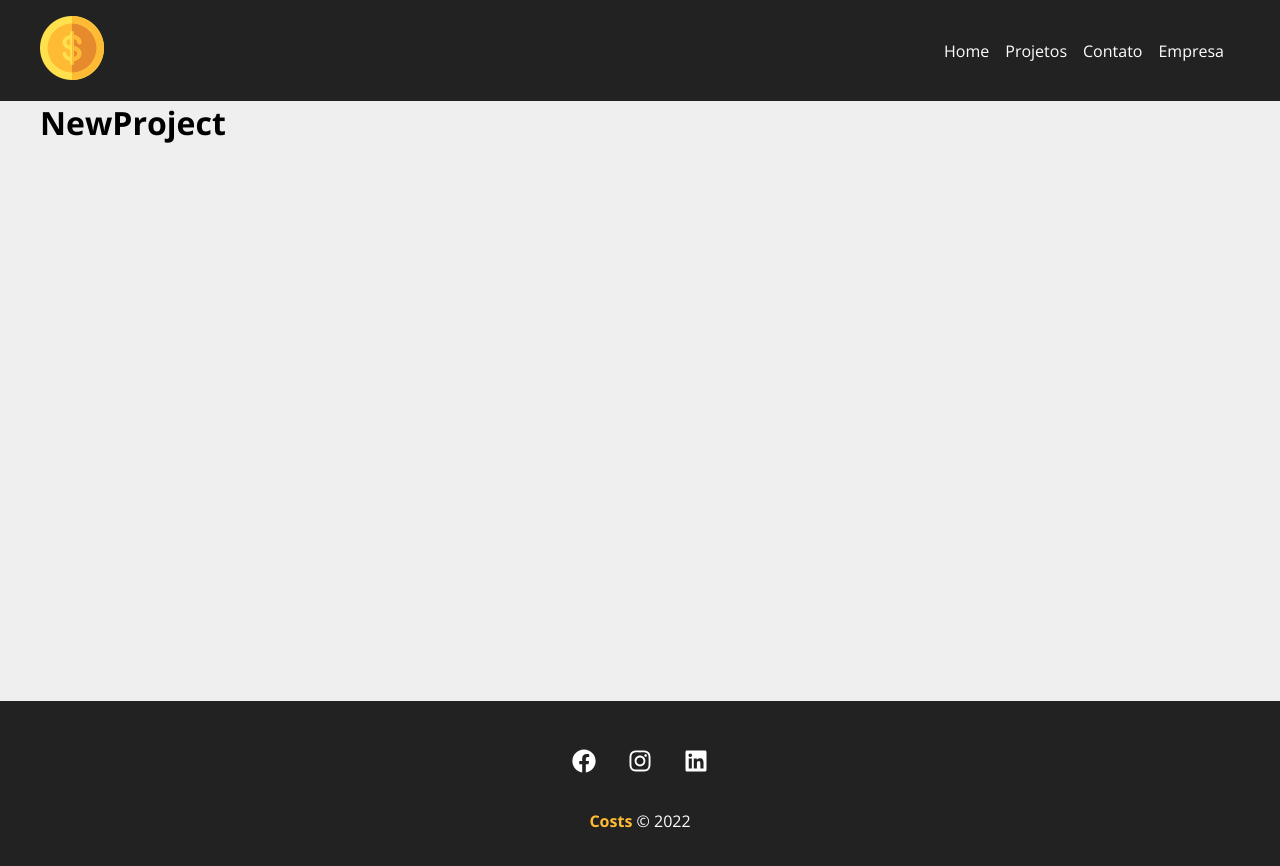
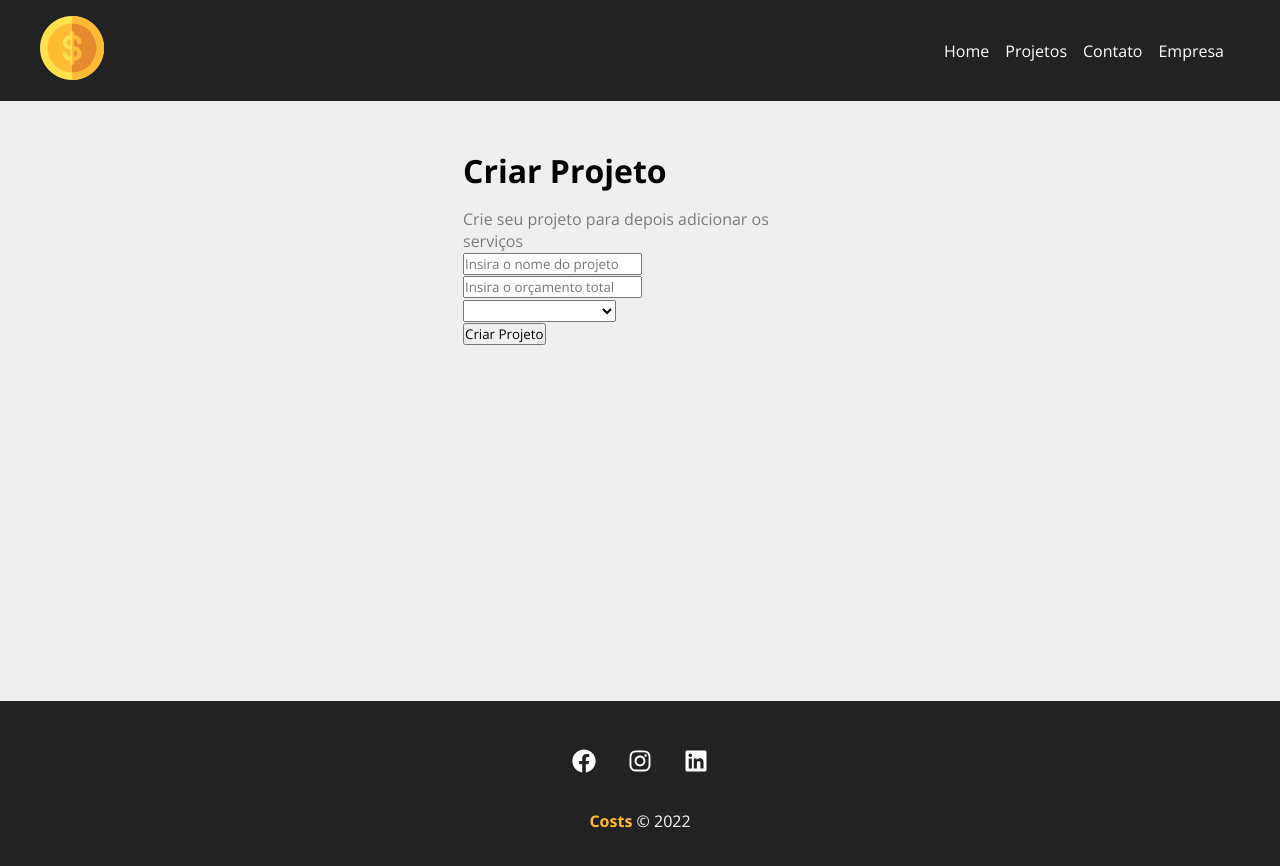
Before and after one commit to joalissonmarques/costs, a JavaScript app: page /NewProject in a window 1280 px wide. Shown: the top 866 px of the page. Built offline with nearby package versions, Linux system fonts and the light colour scheme; the HTML template or start-up script is replaced by a standard one.

Commit message:
Create Page NewProject

```diff
--- a/src/components/pages/Home.js
+++ b/src/components/pages/Home.js
@@ -7,7 +7,7 @@
     <section className={styles.home_container}>
       <h1>Bem-vindo ao <span>Costs</span></h1>
       <p>Comece a gerenciar os seus projetos agora mesmo!</p>
-      <LinkButton to="/NewProjects" text="Criar Projetos"/>
+      <LinkButton to="/NewProject" text="Criar Projetos"/>
       <img src={savings} alt="Costs"/>
     </section>
   )
--- a/src/components/pages/NewProject.js
+++ b/src/components/pages/NewProject.js
@@ -1,6 +1,13 @@
-function NewProject(){
-  return(
-    <h1>NewProject</h1>
+import styles from './NewProject.module.css'
+import ProjectForm from '../project/ProjectForm'
+
+function NewProject() {
+  return (
+    <div className={styles.newproject_container}>
+      <h1>Criar Projeto</h1>
+      <p>Crie seu projeto para depois adicionar os serviços</p>
+      <ProjectForm />
+    </div>
   )
 }
 
--- /dev/null
+++ b/src/components/pages/NewProject.module.css
@@ -0,0 +1,13 @@
+.newproject_container {
+  width: 450px;
+  margin: 0 auto;
+  padding: 3em;
+}
+
+.newproject_container h1 {
+  margin-bottom: 0.5em;
+}
+
+.newproject_container p {
+  color: #7B7B7B;
+}
--- /dev/null
+++ b/src/components/project/ProjectForm.js
@@ -0,0 +1,22 @@
+function ProjectForm() {
+  return (
+    <form>
+      <div>
+        <input type="text" placeholder="Insira o nome do projeto" />
+      </div>
+      <div>
+        <input type="number" placeholder="Insira o orçamento total" />
+      </div>
+      <div>
+        <select name="category_id">
+          <option disabled>Selecione a categoria</option>
+        </select>
+      </div>
+      <div>
+        <input type="submit" value="Criar Projeto"/>
+      </div>
+    </form>
+  )
+}
+
+export default ProjectForm
```
